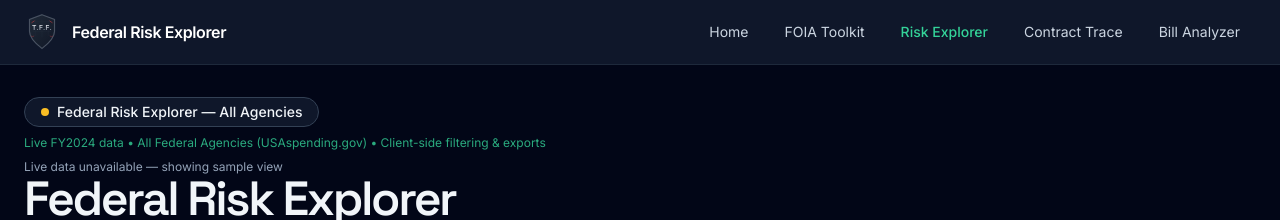
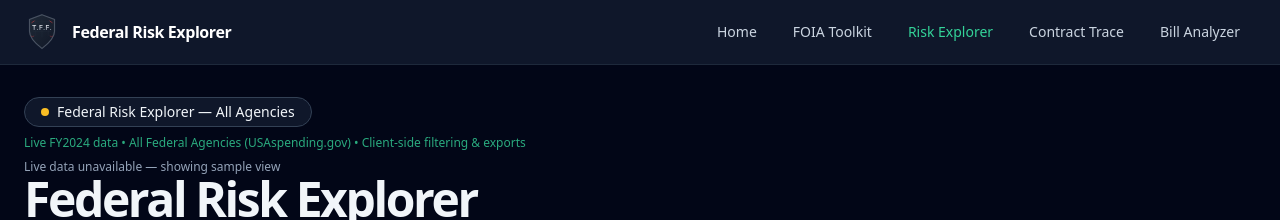
Before and after one commit to c2wbcnvnv6-netizen/vance-task-force-fraud-brief, a plain HTML site: page explorer/federal-risk-explorer.html in a window 1280 px wide. Shown: the top 220 px of the page. Drawn offline with nearby package versions, Linux system fonts and the light colour scheme; no server answers.

Commit message:
fix(explorer): Remove Google Fonts + fix GeoJSON with proper gist URL + multiple fallbacks + tighten CSP
- Removed @import for Google Fonts (eliminates the flood of font-src CSP violations)
- Switched to pure system-ui fonts (still looks professional)
- Fixed GeoJSON to correct gist.githubusercontent.com URL + added fallback sources
- Updated CSP (removed google fonts, added gist.githubusercontent.com)
- These changes address every error shown in the latest console output

```diff
--- a/explorer/federal-risk-explorer.html
+++ b/explorer/federal-risk-explorer.html
@@ -13,14 +13,14 @@
     <!-- jsPDF for PDF exports (lightweight, no build step) -->
     <script src="https://cdnjs.cloudflare.com/ajax/libs/jspdf/2.5.1/jspdf.umd.min.js"></script>
     <style>
-        @import url('https://fonts.googleapis.com/css2?family=Inter:wght@400;500;600&amp;family=Space+Grotesk:wght@500;600&amp;display=swap');
-
+        /* System fonts only — eliminates external Google Fonts CSP violations and production warnings */
         body {
-            font-family: 'Inter', system_ui, sans-serif;
+            font-family: system-ui, -apple-system, BlinkMacSystemFont, 'Segoe UI', Roboto, sans-serif;
         }
 
         .heading-font {
-            font-family: 'Space Grotesk', 'Inter', sans-serif;
+            font-family: system-ui, -apple-system, BlinkMacSystemFont, 'Segoe UI', Roboto, sans-serif;
+            font-weight: 600;
         }
 
         #map {
@@ -725,19 +725,33 @@
             if (loader) loader.style.display = 'flex';
         }
 
-        // Start fetching the static (but large) US states GeoJSON in parallel with the slow USAspending call
+        // Start fetching US states GeoJSON (with fallbacks for reliability)
         function startParallelGeoJSONFetch() {
-            fetch('https://raw.githubusercontent.com/mbostock/4090846/raw/us-states.json')
-                .then(res => res.json())
-                .then(json => {
-                    geoJSONData = json;
-                    tryRenderMapOverlays(); // will succeed only if we also have stateData
-                })
-                .catch(() => {
-                    // GeoJSON is secondary — we can still fall back to circles if needed
+            const geoUrls = [
+                'https://gist.githubusercontent.com/mbostock/4090846/raw/us-states.json',
+                'https://raw.githubusercontent.com/leaflet/leaflet-geojson/master/examples/us-states.json'
+            ];
+
+            const tryNext = (index = 0) => {
+                if (index >= geoUrls.length) {
                     geoJSONData = 'failed';
                     tryRenderMapOverlays();
-                });
+                    return;
+                }
+
+                fetch(geoUrls[index])
+                    .then(res => {
+                        if (!res.ok) throw new Error('not ok');
+                        return res.json();
+                    })
+                    .then(json => {
+                        geoJSONData = json;
+                        tryRenderMapOverlays();
+                    })
+                    .catch(() => tryNext(index + 1));
+            };
+
+            tryNext();
         }
 
         // Called whenever we get fresh stateData OR the GeoJSON finishes.
```
Also changed, not shown: vercel.json.
